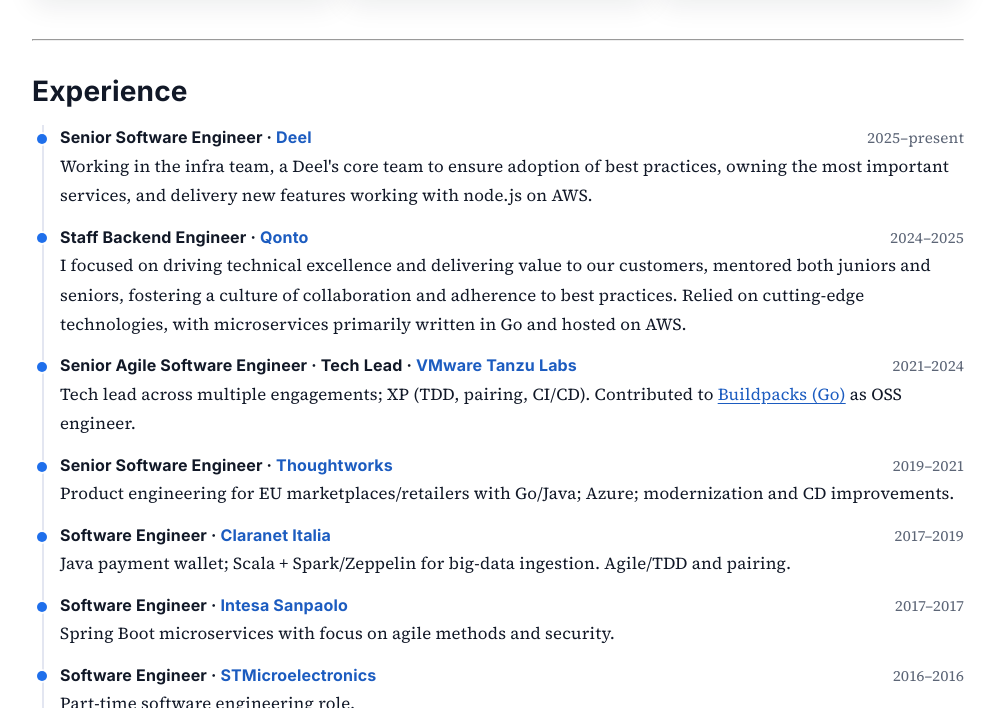
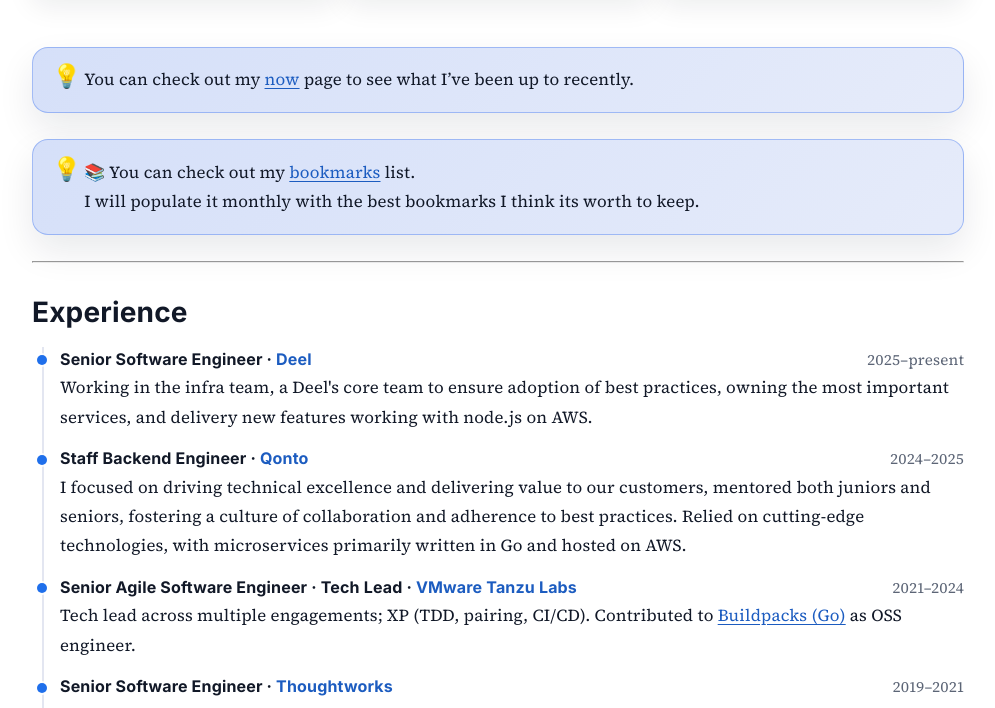
Before and after one commit to dlion/domenicoluciani, a Jekyll site: the page built from about.md, in a window 1280 px wide and 900 px high, scrolled down 507 px, cut to the strip 192-900 px from the top of the window. Shown: the whole strip, without its empty margins (142-1137 px from the left). Built offline with Jekyll 4.4.1, drawn with Linux system fonts in a browser that asks for light colours; comment, search, counter and statistics services are not loaded.

Commit message:
notes,photos,about: improve style

```diff
--- a/about.md
+++ b/about.md
@@ -39,6 +39,13 @@
   </div>
   {% endif %}
 </section>
+
+> You can check out my [now](/now) page to see what I've been up to recently.
+{: .callout }
+
+> 📚 You can check out my [bookmarks](/bookmarks) list.
+> I will populate it monthly with the best bookmarks I think its worth to keep.
+{: .callout }
 
 ---
 
--- a/assets/css/notes.css
+++ b/assets/css/notes.css
@@ -14,6 +14,10 @@
   font-size: 0.88rem;
   border-radius: 999px;
   margin-bottom: 14px;
+}
+
+.notes-filter[hidden] {
+  display: none;
 }
 
 .notes-filter-tag {
--- a/assets/css/photos.css
+++ b/assets/css/photos.css
@@ -17,6 +17,10 @@
   font-size: 0.88rem;
   border-radius: 999px;
   margin-bottom: 14px;
+}
+
+.photos-filter[hidden] {
+  display: none;
 }
 
 .photos-filter-tag {
```
Also changed, not shown: assets/js/notes.js (+2 -6 lines), assets/js/photos.js (+2 -6 lines).
